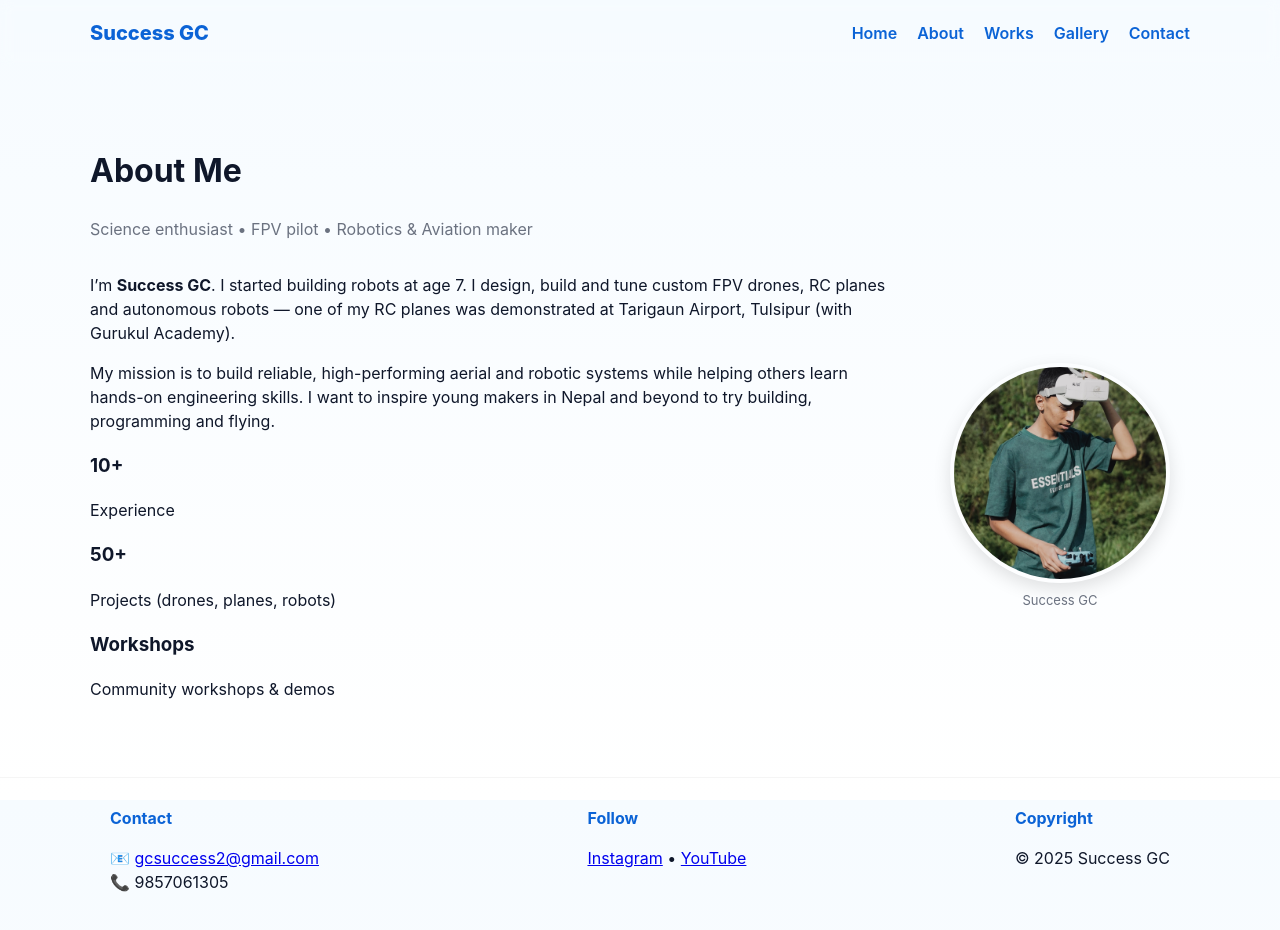
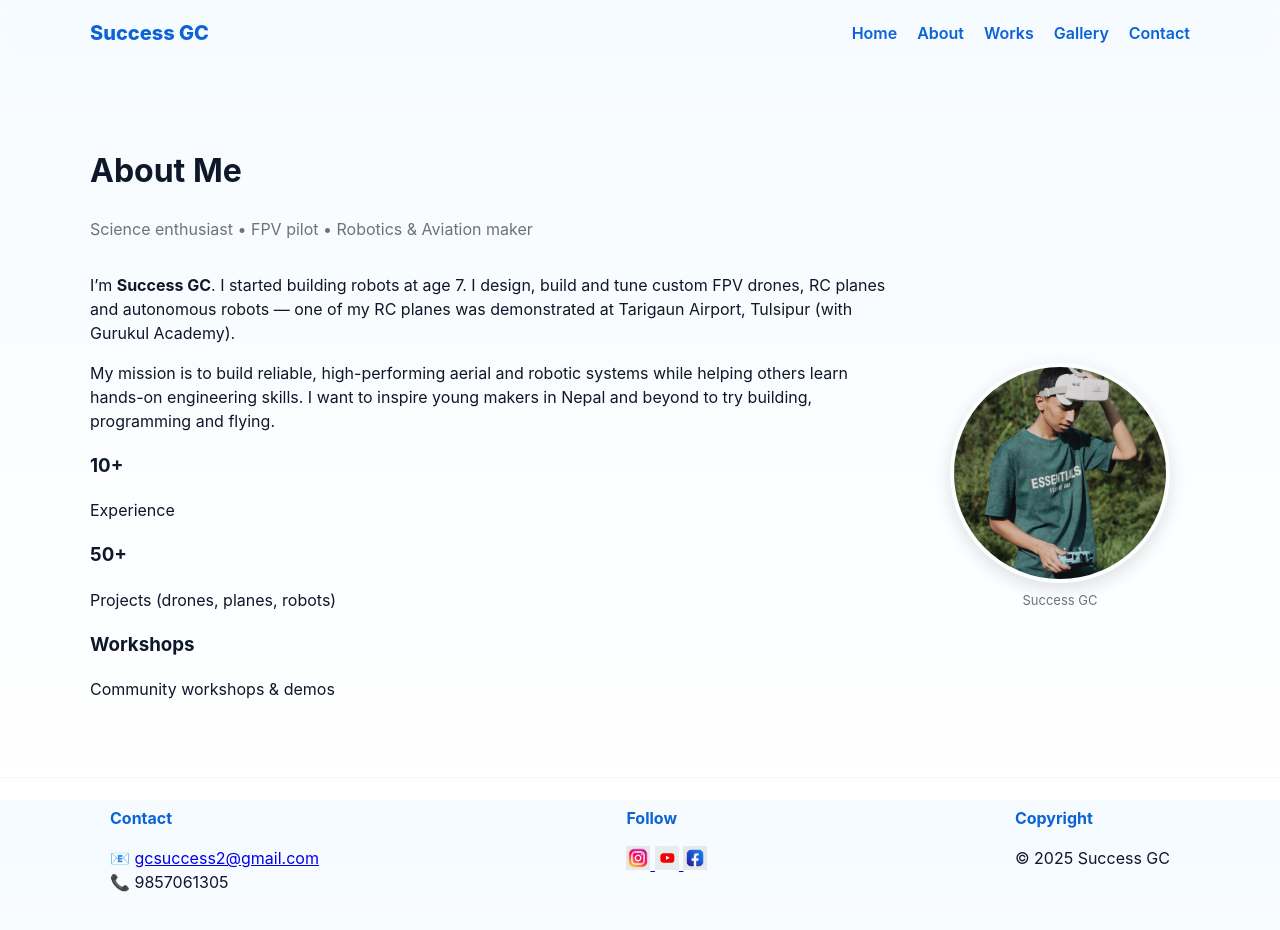
Before and after one commit to Successgc/success-portfolio, a plain HTML site: page about.html in a window 1280 px wide. Drawn offline with Linux system fonts and the light colour scheme.

Commit message:
Refactor footer section with updated social links

```diff
--- a/about.html
+++ b/about.html
@@ -67,15 +67,26 @@
     </div>
     <div>
       <h4>Follow</h4>
-        <p class="social"><a href="#">Instagram</a> • <a href="#">YouTube</a></p>
+      <p class="social">
+        <a href="https://www.instagram.com/successgc45/" aria-label="Instagram">
+          <img src="instagram.jpeg" alt="Instagram" width="24" height="24">
+        </a>
+        <a href="#" aria-label="YouTube">
+          <img src="youtube.jpg" alt="YouTube" width="24" height="24">
+        </a>
+        <a href="https://www.facebook.com/gc.ispandhan" aria-label="Facebook">
+          <img src="facebook.jpeg" alt="Facebook" width="24" height="24">
+        </a>
+      </p>
     </div>
     <div>
       <h4>Copyright</h4>
-        <p>© <span id="year2"></span> Success GC</p>
+      <p>© <span id="year"></span> Success GC</p>
     </div>
   </div>
 </footer>
 
+
   <script src="script.js"></script>
 </body>
 </html>
```
Lines whose indentation alone changed are shown as unchanged.
